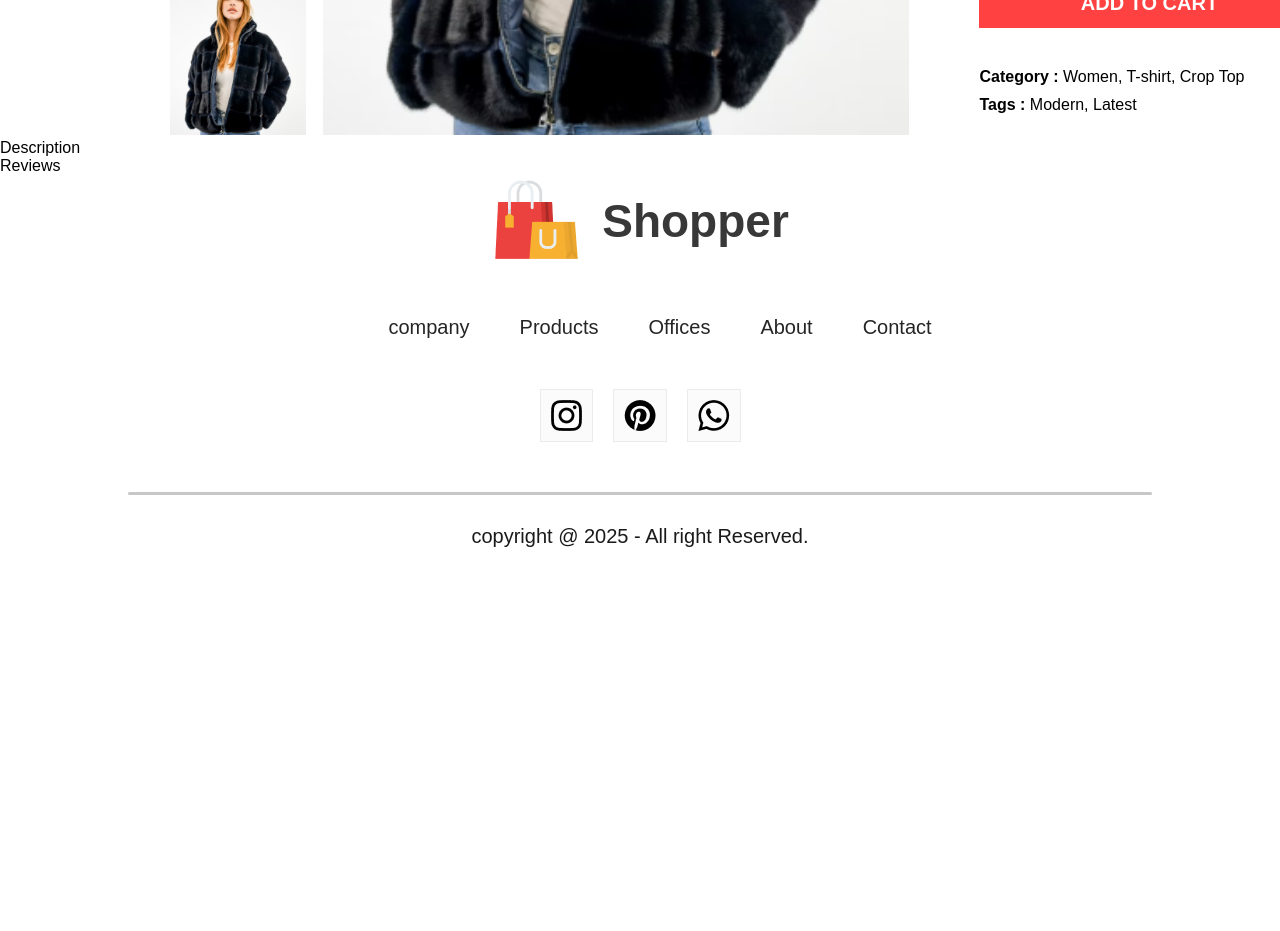
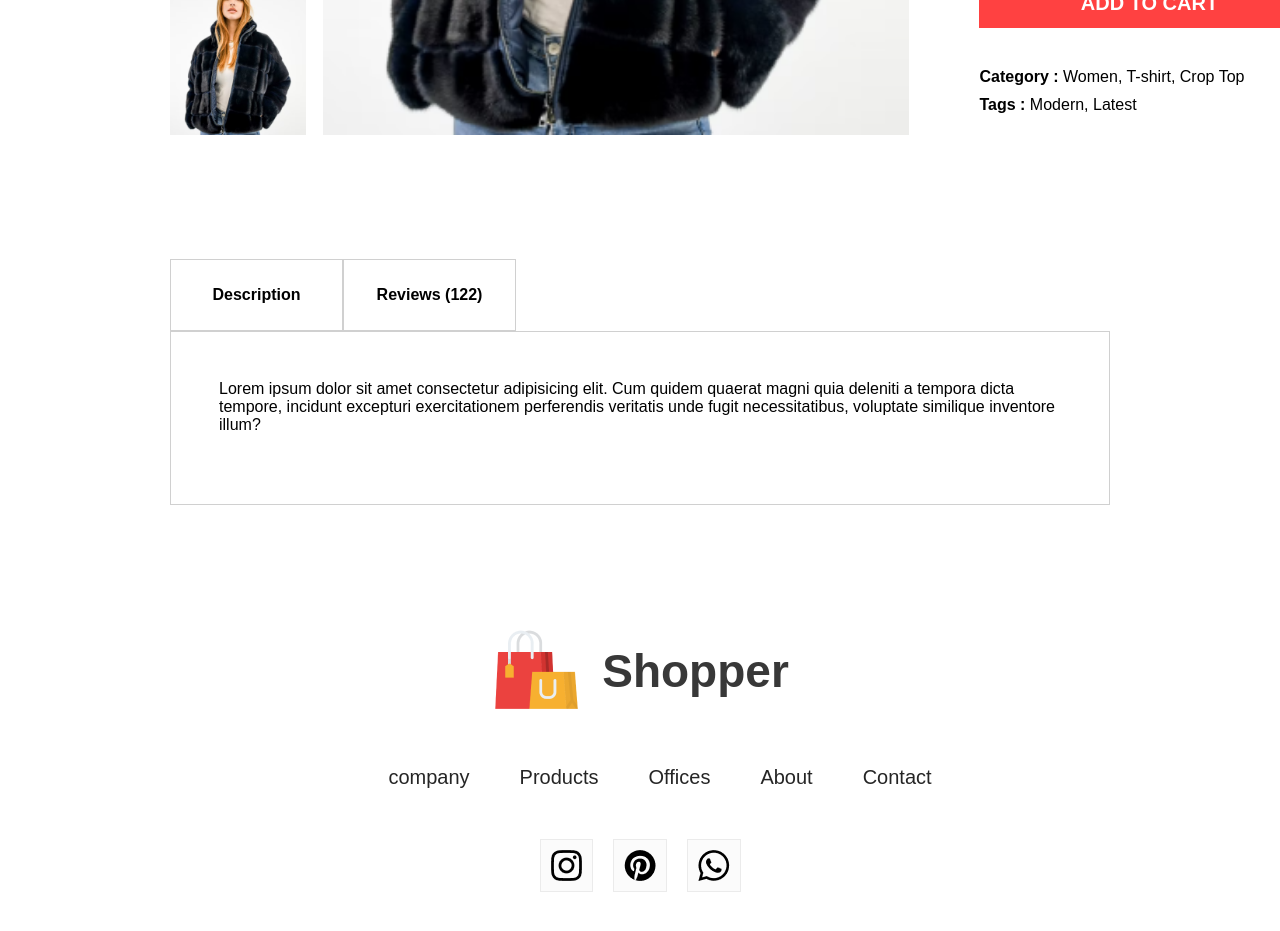
Before and after one commit to george827/E-commerce, a React (Create React App) app in the folder front-end/: page /product/1 in a window 1280 px wide. Shown: the part 800-1731 px from the top of the page. Before the commit the page ends 1378 px from the top, so only its background shows below. Built offline with nearby package versions, Linux system fonts and the light colour scheme.

Commit message:
Add related products  box

```diff
--- a/front-end/src/components/DescriptionBox/DescriptionBox.css
+++ b/front-end/src/components/DescriptionBox/DescriptionBox.css
@@ -0,0 +1,32 @@
+.descriptionbox {
+    margin: 120px 170px;
+}
+
+.descriptionbox-navigator {
+    display: flex;
+}
+
+.descriptionbox-nav-box {
+    display: flex;
+    align-items: center;
+    justify-content: center;
+    font: 16px;
+    font-weight: 600;
+    width: 171px;
+    height: 70px;
+    border: 1px solid #d0d0d0;
+}
+
+.descriptionbox.fade {
+    background: #FBFBFB;
+    color: #555;
+}
+
+.descriptionbox-description {
+    display:flex;
+    flex-direction: column;
+    gap: 25px;
+    border: 1px solid #D0D0D0;
+    padding: 48PX;
+    padding-bottom: 70PX;
+}
--- a/front-end/src/components/DescriptionBox/DescriptionBox.jsx
+++ b/front-end/src/components/DescriptionBox/DescriptionBox.jsx
@@ -6,7 +6,15 @@ export const DescriptionBox = () => {
     <div className='descriptionbox'>
         <div className='descriptionbox-navigator'>
             <div className="descriptionbox-nav-box">Description</div>
-            <div className="descriptionbox-nav-box fade">Reviews</div>
+            <div className="descriptionbox-nav-box fade">Reviews (122)</div>
+        </div>
+        <div className="descriptionbox-description">
+            <p>
+                Lorem ipsum dolor sit amet consectetur adipisicing elit. Cum
+                quidem quaerat magni quia deleniti a tempora dicta tempore, incidunt
+                excepturi exercitationem perferendis veritatis unde fugit necessitatibus,
+                 voluptate similique inventore illum?
+            </p>
         </div>
     </div>
   )
```
Also changed, not shown: front-end/src/components/RelatedProducts/RelatedProducts.jsx (added, +8 -0 lines), front-end/src/components/RelatedProducts/RelatedProduct.css (added).
